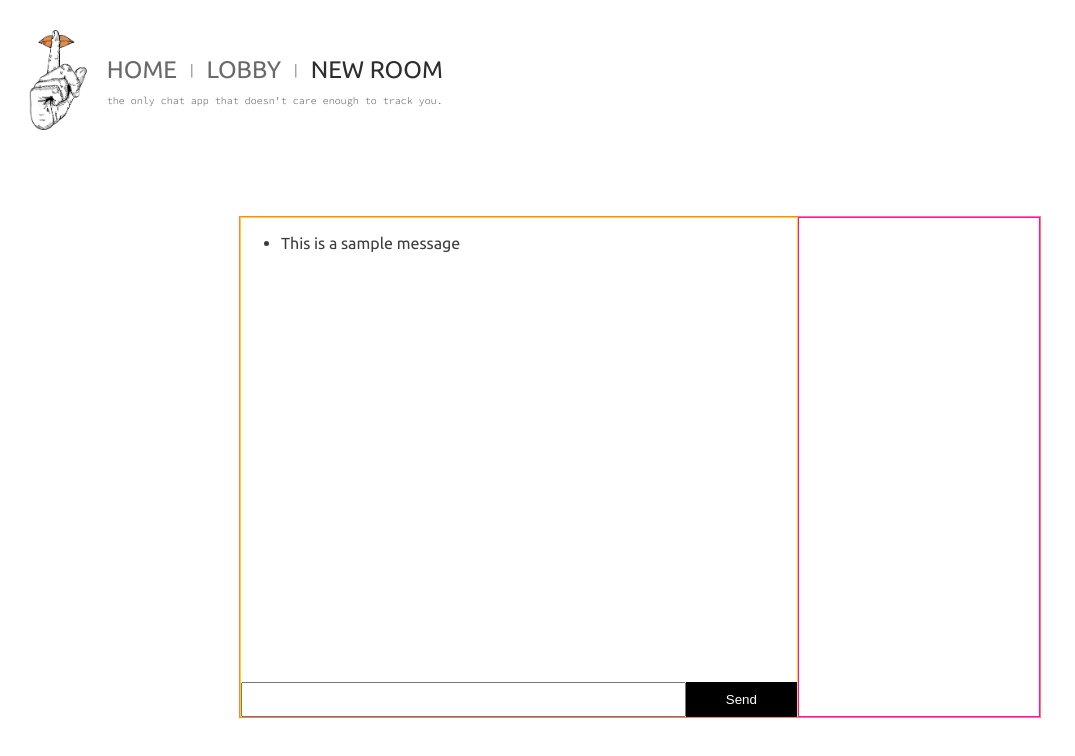
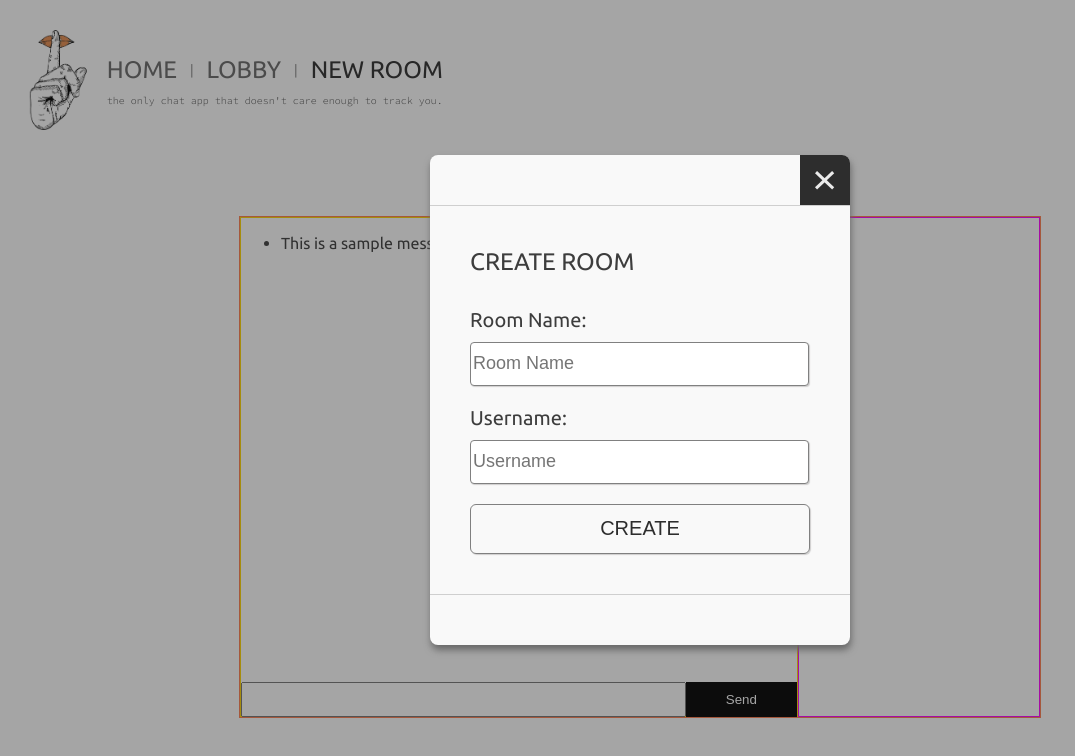
Before and after one commit to GrantDarling/Hush-Chat-App, a React (Create React App) app in the folder client/: page /room in a window 1280 px wide. Shown: the top 756 px of the page, without its empty margins (0-1075 px from the left). Built offline with nearby package versions, Linux system fonts and the light colour scheme.

Commit message:
Styled the modals

```diff
--- a/client/src/components/layout/Lobby.js
+++ b/client/src/components/layout/Lobby.js
@@ -1,4 +1,6 @@
 import React from 'react';
+import Modal from './Modal';
+import JoinRoom from './ModalJoinRoom';
 
 const Lobby = () => {
   return (
@@ -39,6 +41,10 @@ const Lobby = () => {
           <div className='join'>JOIN</div>
         </div>
       </div>
+
+      <Modal>
+        <JoinRoom />
+      </Modal>
     </section>
   );
 };
--- a/client/src/components/layout/Modal.js
+++ b/client/src/components/layout/Modal.js
@@ -5,8 +5,10 @@ const Modal = ({ closeModal, children }) => {
   return (
     <section className='modal-backdrop'>
       <div className='modal'>
-        <button className='modal-button' onClick={closeModal}>X</button><NavLink to='/'></NavLink>
+        <div className='modal-header'></div>
+        <button className='modal-button' onClick={closeModal}></button><NavLink to='/'></NavLink>
         {children}
+        <div className='modal-footer'></div>
       </div>
     </section>
   );
--- a/client/src/components/layout/ModalCreateRoom.js
+++ b/client/src/components/layout/ModalCreateRoom.js
@@ -2,14 +2,14 @@ import React from 'react';
 
 const ModalCreateRoom = () => {
   return (
-    <div className='ModalCreateRoom'>
+    <div className='modal-child'>
       <h1>CREATE ROOM</h1>
       <form>
-        <label htmlFor='room'>Room</label>
-        <input />
-        <label htmlFor='username'>Your Name</label>
-        <input />
-        <button type="submit" name='submit'>Create room</button>
+        <label htmlFor='room'>Room Name:</label>
+        <input placeholder="Room Name" />
+        <label htmlFor='username'>Username:</label>
+        <input placeholder="Username" />
+        <button type="submit" name='submit'>CREATE</button>
       </form>
     </div>
   );
--- a/client/src/components/layout/ModalJoinRoom.js
+++ b/client/src/components/layout/ModalJoinRoom.js
@@ -0,0 +1,16 @@
+import React from 'react';
+
+const ModalCreateRoom = () => {
+  return (
+    <div className='modal-child'>
+      <h1>JOIN ROOM</h1>
+      <form>
+        <label htmlFor='username'>Username:</label>
+        <input placeholder="Username" />
+        <button type="submit" name='submit'>JOIN</button>
+      </form>
+    </div>
+  );
+};
+
+export default ModalCreateRoom;
--- a/client/src/components/layout/Room.js
+++ b/client/src/components/layout/Room.js
@@ -1,4 +1,6 @@
 import React from 'react';
+import Modal from './Modal';
+import CreateRoom from './ModalCreateRoom';
 
 const Room = () => {
     // Fix the CSS class names
@@ -20,6 +22,8 @@ const Room = () => {
             <video className='room__your-video' />
             <video className='room__guest-video' />
         </div>
+
+        <Modal><CreateRoom /></Modal>
     </section>
   );
 };
--- a/client/src/styles/Abstract/_variables.scss
+++ b/client/src/styles/Abstract/_variables.scss
@@ -4,10 +4,10 @@
 
 // Greyscale Variables
 $black: black;
+$grey-mine: #2d2d2d;
 $grey-coal: #3D3D3D;
+$grey-dove: #696969;
 $white-alabaster: #E2DADA;
-$grey-mine: #2d2d2d;
-$grey-dove: #696969;
 $white: white;
 
 // Color Variables
--- a/client/src/styles/Components/_modals.scss
+++ b/client/src/styles/Components/_modals.scss
@@ -5,12 +5,9 @@
 .modal {
     position: relative;
     background: #f9f9f9;
-    height: 400px;
-    width: 400px;
-    padding: 10px;
-    border-radius: 5px;
-    border: solid 3px #524f4f;
-    box-shadow: 1px 2px 4px $HUSH_GREY;
+    width: 420px;
+    border-radius: 8px;
+    box-shadow: 1px 5px 7px $HUSH_GREY;
     font-family: $primary-font;
 
     &-backdrop {
@@ -19,14 +16,37 @@
         background: #1f1f1f66;
     }
 
+    &-header,
+    &-footer {
+        width: 100%;
+        height: 50px;
+    }
+
+    &-header {
+        border-bottom: solid 1px #cfcfcf;
+    }
+
+    &-footer {
+        border-top: solid 1px #cfcfcf;
+    }
+
     &-button {
         cursor: pointer;
-        @include position(absolute, -10px -10px null null);
-        height: 30px;
-        width: 30px;
-        background: $grey-mine;
+        @include position(absolute, 0 0 null null);
+        height: 50px;
+        width: 50px;
         color: $white;
-        border-radius: 3px;
+        background: $grey-mine url('../../images/x.png') no-repeat center;
+        border-radius: 0 8px 0 0;
+        border:none;
+
+        &:focus {
+           outline: 0;
+        }
+
+        &:hover {
+            // background: #3f3f3f url('../../images/x.png') no-repeat center;
+        }
     }
 
     h1 {
@@ -35,44 +55,41 @@
     }
 }
 
-/* Create Room Modal */
+/* Modal Child */
 
-.create-room {
-    height: 100%;
-    display: flex;
-    flex-wrap: wrap;
-    justify-content: center;
-    align-items: center;
+.modal-child {
+    padding: 10px 40px;
 
     form {
-        width: 100%;
+        margin-bottom: 30px;
 
         label,
-        input {
-            display: block;
-            width: 95%;
-            font-size: 16px;
+        button {
+            font-size: 20px;
+            width: 100%;
         }
 
         input {
-            margin: 0 0 20px 0;
-            height: 30px;
-        }
-
-        label {
-            margin: 0 0 10px 0;
+            width: 98%;
+            height: 40px;
+            font-size: 18px;
+            border-radius: 4px;
+            border: solid 1px grey;
+            box-shadow: 1px 1px 1px #cfcece;
+            margin: 10px 0 20px 0;
         }
 
         button {
-            width: 97%;
-            height: 30px;
-            font-size: 16px;
+            background: $white;
             background: none;
-            border: none;
-            box-shadow: 1px 2px 4px $HUSH_GREY;
+            height: 50px;
+            color: $grey-mine;
+            border: solid 1px grey;
+            box-shadow: 1px 1px 1px #cfcece;
+            border-radius: 6px;
 
             &:hover {
-                background: $grey-mine;
+                background: $HUSH_BLACK;
                 color: $white;
             }
         }
```
Also changed, not shown: client/src/images/x.png (added).
